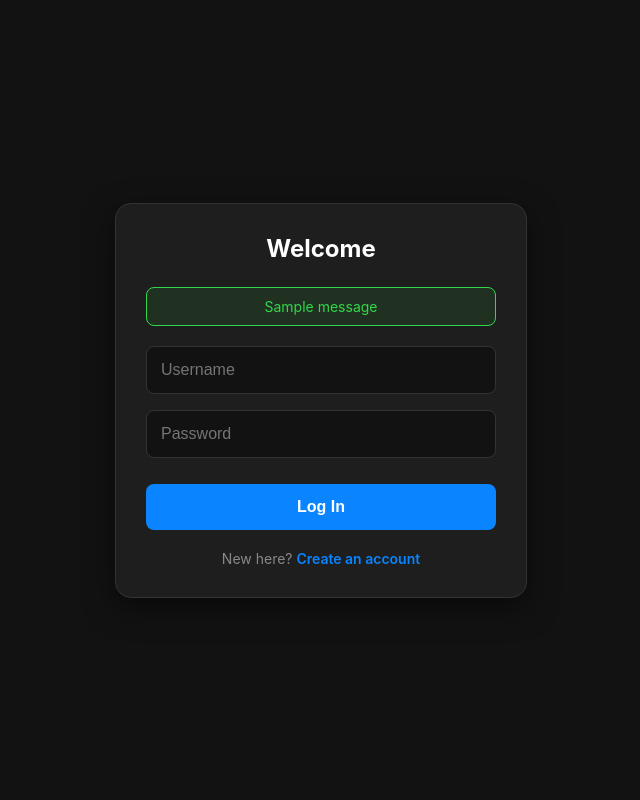
After one commit to AayushWaney/skincare-tracker, a Flask app: page /login in a window 1280 px wide. The commit adds this page. Shown: the whole page, without its empty margins (319-959 px from the left). Run offline with Flask 3, Linux system fonts and the light colour scheme; tables that the repository leaves empty hold one stand-in row (values such as "Sample post"); one stand-in notice (Sample message) is shown.

Commit message:
feat: implement Flask-Login authentication and migrate to multi-user SQLite database

```diff
--- a/app.py
+++ b/app.py
@@ -1,103 +1,151 @@
-from flask import Flask, jsonify, render_template, request
+from flask import Flask, jsonify, render_template, request, redirect, url_for, flash
+from flask_sqlalchemy import SQLAlchemy
+from flask_login import LoginManager, UserMixin, login_user, login_required, logout_user, current_user
+from flask_bcrypt import Bcrypt
 import json
 import os
-import threading
+from dotenv import load_dotenv
+
+# Load the environment variables from the .env file
+load_dotenv()
 
 app = Flask(__name__)
 
+app.config['SECRET_KEY'] = os.getenv('SECRET_KEY', 'fallback_dev_key')
 BASE_DIR = os.path.dirname(os.path.abspath(__file__))
-DB_PATH = os.path.join(BASE_DIR, 'database.json')
-
-db_lock = threading.Lock()
-
-# In-Memory Cache
-db_cache = None
 
 
-def load_db():
-    global db_cache
+# Upgrading from database.json to users.db
+app.config['SQLALCHEMY_DATABASE_URI'] = 'sqlite:///' + os.path.join(BASE_DIR, 'users.db')
+app.config['SQLALCHEMY_TRACK_MODIFICATIONS'] = False
 
-    # If already loaded it into memory, return it instantly for speed boost
-    if db_cache is not None:
-        return db_cache
-
-    if not os.path.exists(DB_PATH):
-        db_cache = {"templates": {}, "progress": {}}
-        return db_cache
-
-    with open(DB_PATH, 'r') as f:
-        db = json.load(f)
-
-    # DB structure (Ensures it never breaks if the file is empty)
-    if "templates" not in db:
-        db["templates"] = {}
-    if "progress" not in db:
-        db["progress"] = {}
-
-    db_cache = db
-    return db_cache
+# Initialize extensions
+db = SQLAlchemy(app)
+bcrypt = Bcrypt(app)
+login_manager = LoginManager(app)
+login_manager.login_view = 'login'  # Redirects here if not logged in
+login_manager.login_message = None
 
 
-def save_db(data):
-    global db_cache
-    db_cache = data  # Update the memory cache instantly
-    with open(DB_PATH, 'w') as f:
-        json.dump(data, f, indent=4)
+# DATABASE MODELS
+class User(db.Model, UserMixin):
+    id = db.Column(db.Integer, primary_key=True)
+    username = db.Column(db.String(150), unique=True, nullable=False)
+    password = db.Column(db.String(60), nullable=False)
+    # Acts exactly like old database.json, but safely stored per-user
+    routine_data = db.Column(db.Text, default=json.dumps({"templates": {}, "progress": {}}))
 
 
+@login_manager.user_loader
+def load_user(user_id):
+    return User.query.get(int(user_id))
+
+
+# HELPER FUNCTIONS
+def get_user_db():
+    if current_user.routine_data:
+        return json.loads(current_user.routine_data)
+    return {"templates": {}, "progress": {}}
+
+
+def save_user_db(data):
+    current_user.routine_data = json.dumps(data)
+    db.session.commit()
+
+
+# AUTHENTICATION ROUTES
 @app.route('/')
+@login_required
 def index():
     return render_template('index.html')
 
 
+@app.route('/login', methods=['GET', 'POST'])
+def login():
+    if request.method == 'POST':
+        user = User.query.filter_by(username=request.form.get('username')).first()
+        if user and bcrypt.check_password_hash(user.password, request.form.get('password')):
+            login_user(user)
+            return redirect(url_for('index'))
+        else:
+            flash('Login Unsuccessful. Please check username and password', 'danger')
+    return render_template('login.html')
+
+
+@app.route('/register', methods=['GET', 'POST'])
+def register():
+    if request.method == 'POST':
+        hashed_pw = bcrypt.generate_password_hash(request.form.get('password')).decode('utf-8')
+        user = User.query.filter_by(username=request.form.get('username')).first()
+        if user:
+            flash('Username already exists.', 'danger')
+            return redirect(url_for('register'))
+
+        new_user = User(username=request.form.get('username'), password=hashed_pw)
+        db.session.add(new_user)
+        db.session.commit()
+        flash('Account created! You can now log in.', 'success')
+        return redirect(url_for('login'))
+    return render_template('register.html')
+
+
+@app.route('/logout')
+def logout():
+    logout_user()
+    return redirect(url_for('login'))
+
+
+# API ROUTES (Protected by @login_required)
 @app.route('/api/routine/all', methods=['GET'])
+@login_required
 def get_all_routines():
-    db = load_db()
-    return jsonify(db)
+    return jsonify(get_user_db())
 
 
 @app.route('/api/routine/templates', methods=['POST'])
+@login_required
 def save_templates():
     new_templates = request.json
-
-    # Validate incoming data
     if not isinstance(new_templates, dict):
         return jsonify({"error": "Invalid data format"}), 400
 
-    with db_lock:
-        try:
-            db = load_db()
-            db["templates"] = new_templates
-            save_db(db)
-            return jsonify({"status": "success"})
-        except Exception as e:
-            return jsonify({"error": str(e)}), 500
+    try:
+        db_data = get_user_db()
+        db_data["templates"] = new_templates
+        save_user_db(db_data)
+        return jsonify({"status": "success"})
+    except Exception as e:
+        return jsonify({"error": str(e)}), 500
 
 
 @app.route('/api/progress/<date_str>', methods=['GET'])
+@login_required
 def get_progress(date_str):
-    db = load_db()
-    progress = db.get("progress", {}).get(date_str, {})
+    db_data = get_user_db()
+    progress = db_data.get("progress", {}).get(date_str, {})
     return jsonify(progress)
 
 
 @app.route('/api/progress/<date_str>', methods=['POST'])
+@login_required
 def save_progress(date_str):
     new_progress = request.json
-
-    # Validate incoming data
     if not isinstance(new_progress, dict):
         return jsonify({"error": "Invalid data format"}), 400
 
-    with db_lock:
-        try:
-            db = load_db()
-            db["progress"][date_str] = new_progress
-            save_db(db)
-            return jsonify({"status": "success"})
-        except Exception as e:
-            return jsonify({"error": str(e)}), 500
+    try:
+        db_data = get_user_db()
+        if "progress" not in db_data:
+            db_data["progress"] = {}
+        db_data["progress"][date_str] = new_progress
+        save_user_db(db_data)
+        return jsonify({"status": "success"})
+    except Exception as e:
+        return jsonify({"error": str(e)}), 500
 
 
 if __name__ == '__main__':
+    with app.app_context():
+        # This will create a new 'users.db' file automatically
+        db.create_all()
     app.run(debug=True, host='0.0.0.0', port=5000)
--- /dev/null
+++ b/templates/login.html
@@ -0,0 +1,123 @@
+<!DOCTYPE html>
+<html lang="en">
+<head>
+    <meta charset="UTF-8">
+    <meta name="viewport" content="width=device-width, initial-scale=1.0, maximum-scale=1.0, user-scalable=no">
+    <title>Login - Skincare Tracker</title>
+    <link rel="manifest" href="/static/manifest.json">
+    <style>
+        :root {
+            --bg-color: #121212;
+            --surface-color: #1e1e1e;
+            --text-main: #ffffff;
+            --text-muted: #888888;
+            --accent: #0A84FF;
+            --danger: #ff453a;
+            --border-color: #333333;
+        }
+
+        body {
+            font-family: -apple-system, BlinkMacSystemFont, sans-serif;
+            background-color: var(--bg-color);
+            color: var(--text-main);
+            margin: 0;
+            display: flex;
+            align-items: center;
+            justify-content: center;
+            height: 100vh;
+            padding: 20px;
+            box-sizing: border-box;
+        }
+
+        .auth-card {
+            background-color: var(--surface-color);
+            padding: 30px;
+            border-radius: 16px;
+            width: 100%;
+            max-width: 350px;
+            border: 1px solid var(--border-color);
+            box-shadow: 0 10px 30px rgba(0,0,0,0.5);
+        }
+
+        h2 { text-align: center; margin-top: 0; margin-bottom: 24px; font-weight: 700; }
+
+        .auth-input {
+            width: 100%;
+            padding: 14px;
+            margin-bottom: 16px;
+            background: var(--bg-color);
+            border: 1px solid var(--border-color);
+            color: var(--text-main);
+            border-radius: 8px;
+            font-size: 16px;
+            box-sizing: border-box;
+            outline: none;
+        }
+        .auth-input:focus { border-color: var(--accent); }
+
+        .auth-btn {
+            width: 100%;
+            padding: 14px;
+            background-color: var(--accent);
+            color: white;
+            border: none;
+            border-radius: 8px;
+            font-size: 16px;
+            font-weight: 600;
+            cursor: pointer;
+            margin-top: 10px;
+            transition: 0.2s;
+        }
+        .auth-btn:active { transform: scale(0.96); }
+
+        .toggle-link {
+            display: block;
+            text-align: center;
+            margin-top: 20px;
+            color: var(--text-muted);
+            text-decoration: none;
+            font-size: 14px;
+        }
+        .toggle-link span { color: var(--accent); font-weight: 600; }
+
+        .flash-message {
+            background: rgba(255, 69, 58, 0.1);
+            color: var(--danger);
+            border: 1px solid var(--danger);
+            padding: 10px;
+            border-radius: 8px;
+            margin-bottom: 20px;
+            text-align: center;
+            font-size: 14px;
+        }
+        .flash-message.success {
+            background: rgba(50, 215, 75, 0.1);
+            color: #32d74b;
+            border-color: #32d74b;
+        }
+    </style>
+</head>
+<body>
+
+    <div class="auth-card">
+        <h2>Welcome</h2>
+
+        {% with messages = get_flashed_messages(with_categories=true) %}
+            {% if messages %}
+                {% for category, message in messages %}
+                    <div class="flash-message {{ category }}">{{ message }}</div>
+                {% endfor %}
+            {% endif %}
+        {% endwith %}
+
+        <form method="POST" action="/login">
+            <input type="text" name="username" class="auth-input" placeholder="Username" required>
+            <input type="password" name="password" class="auth-input" placeholder="Password" required>
+            <button type="submit" class="auth-btn">Log In</button>
+        </form>
+
+        <a href="/register" class="toggle-link">New here? <span>Create an account</span></a>
+    </div>
+
+</body>
+</html>
```
Also changed, not shown: templates/index.html (+22 -0 lines), templates/register.html (added, +119 -0 lines), 1 other file.
